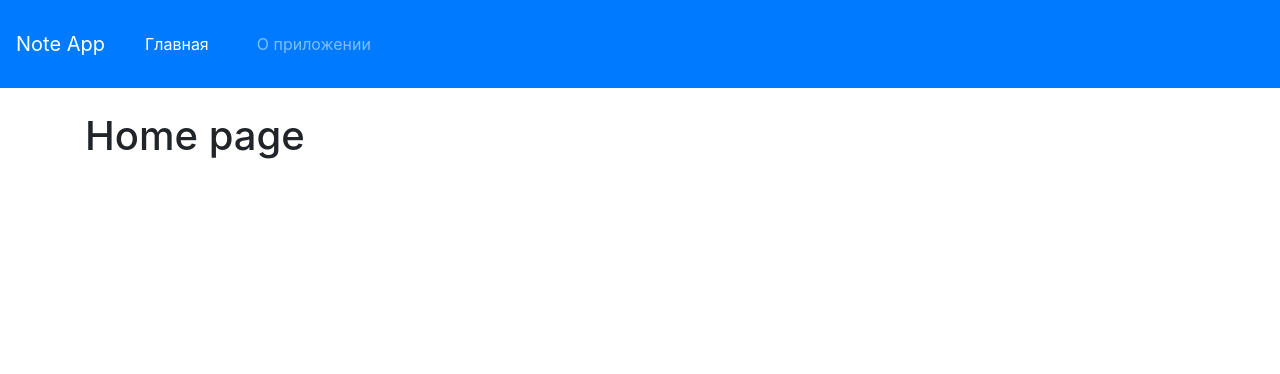
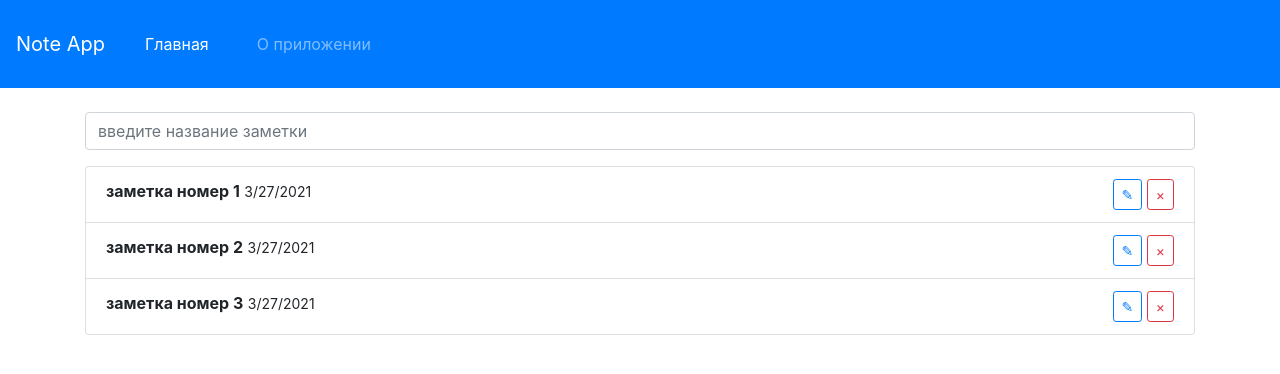
Before and after one commit to mihael1085/note-app, a React (Create React App) app: page / in a window 1280 px wide. Shown: the top 374 px of the page. Built offline with nearby package versions, Linux system fonts and the light colour scheme.

Commit message:
add layout for notes (title, buttons)

```diff
--- /dev/null
+++ b/src/components/Form.js
@@ -0,0 +1,15 @@
+import React from 'react'
+
+export const Form = () => {
+    return (
+        <form>
+            <div className='form-group'>
+                <input
+                    className='form-control'
+                    placeholder='введите название заметки'
+                    type='text'
+                ></input>
+            </div>
+        </form>
+    )
+}
--- /dev/null
+++ b/src/components/Notes.js
@@ -0,0 +1,38 @@
+import React from 'react'
+
+export const Notes = ({notes}) => {
+    return (
+            <ul className='list-group'>
+                {
+                    notes.map(note => {
+                        return (
+                            <li
+                                className='list-group-item note'
+                                key={note.id}>
+                                <div>
+                                    <strong>{note.title}</strong>
+                                    &nbsp;
+                                    <small>{new Date().toLocaleDateString()}</small>
+                                </div>
+
+                                <div>
+                                    <button
+                                        type="button"
+                                        className="btn btn-outline-primary btn-sm"
+                                        >&#9998;
+                                    </button>
+                                    &nbsp;
+                                    <button
+                                        type="button"
+                                        className="btn btn-outline-danger btn-sm"
+                                        >&times;
+                                    </button>
+                                </div>
+
+                            </li>
+                        )
+                    })
+                }
+            </ul>
+        )
+}
--- a/src/index.js
+++ b/src/index.js
@@ -3,9 +3,6 @@ import ReactDOM from 'react-dom';
 import './index.scss';
 import App from './App';
 
-ReactDOM.render(
-  <React.StrictMode>
-    <App />
-  </React.StrictMode>,
-  document.getElementById('root')
-);
+//import * as serviceWorker
+
+ReactDOM.render(<App />, document.getElementById('root'));
--- a/src/index.scss
+++ b/src/index.scss
@@ -23,3 +23,8 @@ code {
     padding: 1rem;
   }
 }
+
+.note {
+  display: flex;
+  justify-content: space-between;
+}
--- a/src/pages/About.js
+++ b/src/pages/About.js
@@ -1,5 +1,12 @@
-import React from 'react'
+import React, {Fragment} from 'react'
 
 export const About = () => (
-    <h1>About page</h1>
+    <Fragment>
+        <div className="jumbotron">
+            <h1 className="display-4">Это - лучшее React приложение</h1>
+            <p className="lead">This is a simple hero unit, a simple jumbotron-style component for calling extra attention to featured content or information.</p>
+            <hr/>
+            <p>It uses utility classes for typography and spacing to space content out within the larger container.</p>
+        </div>
+    </Fragment>
 )
--- a/src/pages/Home.js
+++ b/src/pages/Home.js
@@ -1,5 +1,23 @@
-import React from 'react'
+import React, { Fragment } from 'react'
+import {Form} from '../components/Form'
+import {Notes} from '../components/Notes'
 
-export const Home = () => (
-    <h1>Home page</h1>
-)
+export const Home = () => {
+
+    // const notes = [
+    //     {id: 0, title: 'купить хлеб'},
+    //     {id: 1, title: 'позвонить на работу'},
+    //     {id: 2, title: 'проготовить ужин'}
+    // ]
+
+    const notes = new Array(3)
+        .fill('')
+        .map((_, i) => ({id: i, title:`заметка номер ${i+1}`}))
+
+    return (
+        <Fragment>
+            <Form />
+            <Notes notes = {notes}/>
+        </Fragment>
+    )
+}
```
Also changed, not shown: src/App.js (+3 -4 lines).
